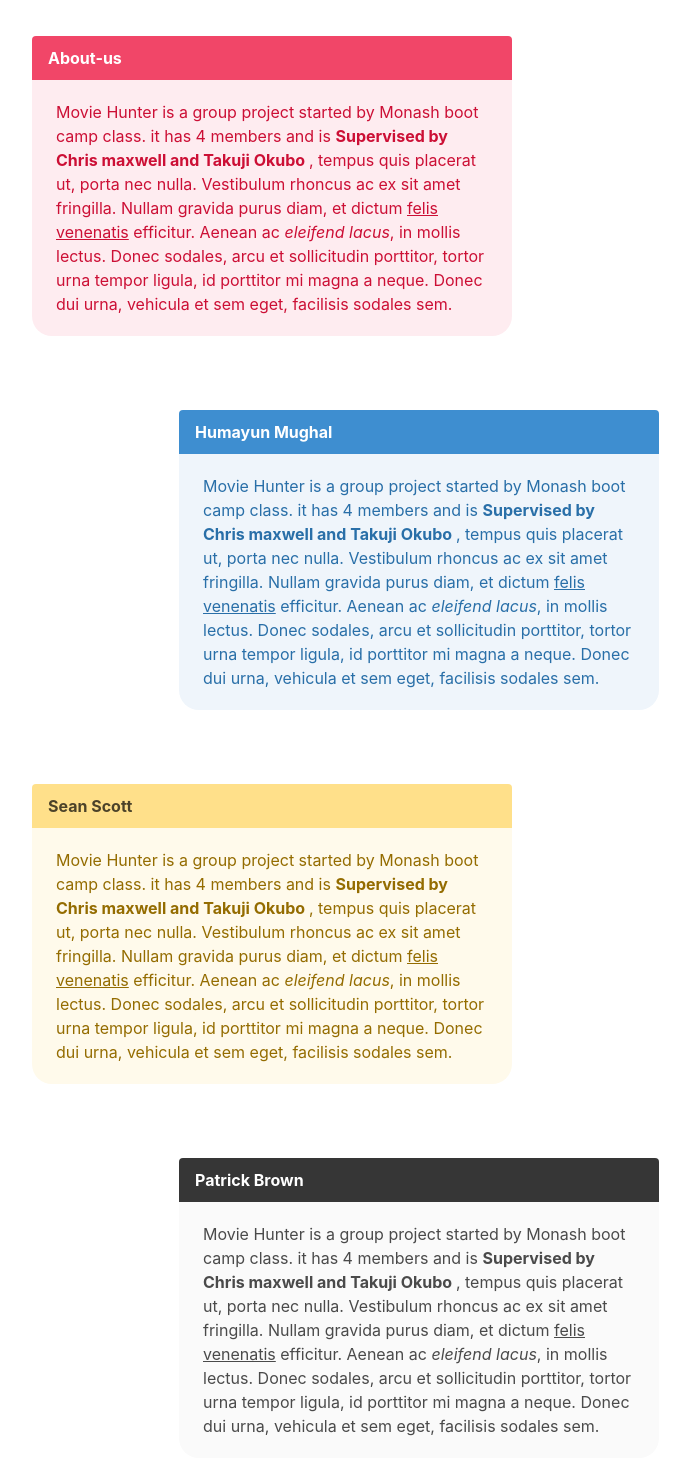
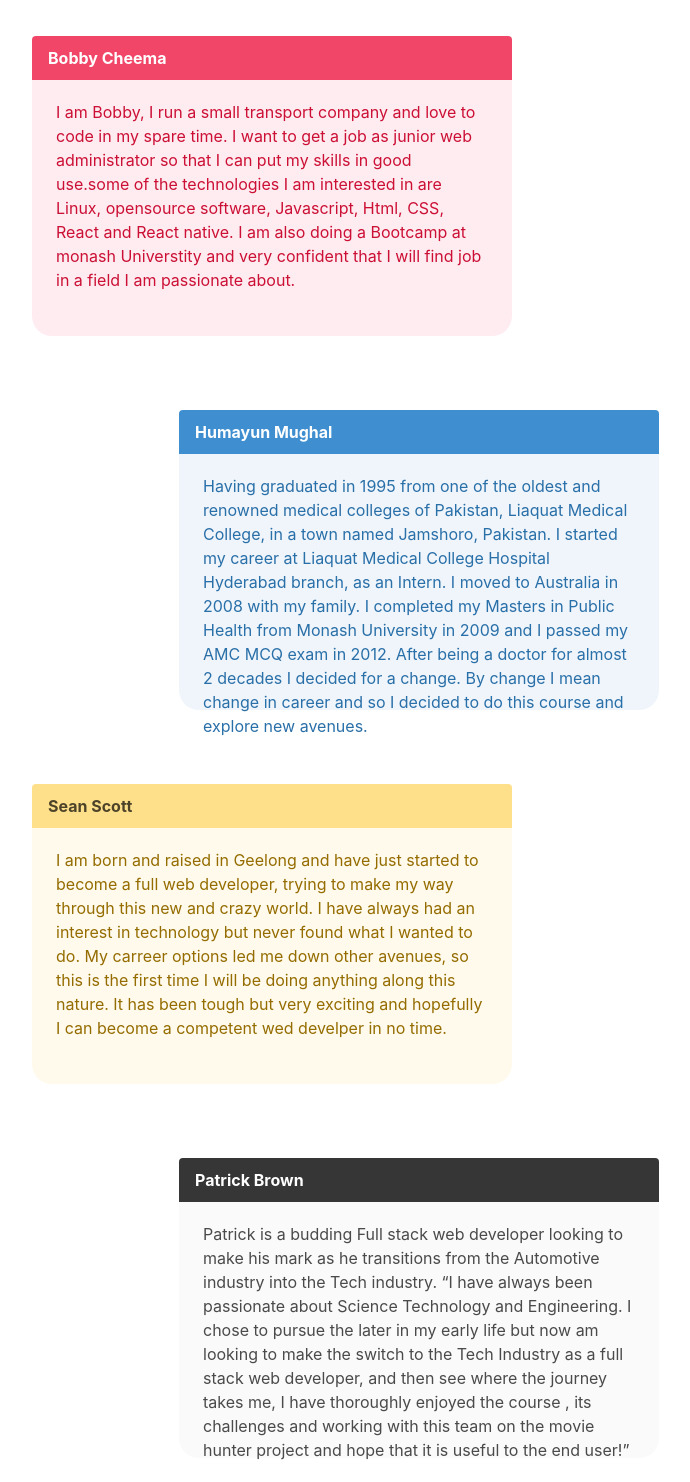
Before and after one commit to hmughal71/Movie-Hunter, a plain HTML site: page aboutus.html in a window 1280 px wide. Shown: the part 80-1562 px from the top of the page, without its empty margins (473-1163 px from the left). Drawn offline with nearby package versions, Linux system fonts and the light colour scheme.

Commit message:
changing about us info

```diff
--- a/aboutus.html
+++ b/aboutus.html
@@ -86,19 +86,14 @@
           <div class="column is-4 is-offset-1">
             <article class="message is-danger mymsg">
               <div class="message-header">
-                <p>About-us</p>
+                <p>Bobby Cheema</p>
               </div>
               <div class="message-body">
-                Movie Hunter is a group project started by Monash boot camp
-                class. it has 4 members and is
-                <strong>Supervised by Chris maxwell and Takuji Okubo </strong>,
-                tempus quis placerat ut, porta nec nulla. Vestibulum rhoncus ac
-                ex sit amet fringilla. Nullam gravida purus diam, et dictum
-                <a>felis venenatis</a> efficitur. Aenean ac
-                <em>eleifend lacus</em>, in mollis lectus. Donec sodales, arcu
-                et sollicitudin porttitor, tortor urna tempor ligula, id
-                porttitor mi magna a neque. Donec dui urna, vehicula et sem
-                eget, facilisis sodales sem.
+                I am Bobby, I run a small transport company and love to code in my spare time. I want to get a job
+                as junior web administrator so that I can put my skills in good use.some of the technologies I am
+                interested in are Linux, opensource software,  Javascript, Html, CSS, React and React native. I am
+                also doing a Bootcamp at monash Universtity and very confident that I will find  job in a field I
+                am passionate about.
               </div>
             </article>
           </div>
@@ -108,16 +103,13 @@
                 <p>Humayun Mughal</p>
               </div>
               <div class="message-body">
-                Movie Hunter is a group project started by Monash boot camp
-                class. it has 4 members and is
-                <strong>Supervised by Chris maxwell and Takuji Okubo </strong>,
-                tempus quis placerat ut, porta nec nulla. Vestibulum rhoncus ac
-                ex sit amet fringilla. Nullam gravida purus diam, et dictum
-                <a>felis venenatis</a> efficitur. Aenean ac
-                <em>eleifend lacus</em>, in mollis lectus. Donec sodales, arcu
-                et sollicitudin porttitor, tortor urna tempor ligula, id
-                porttitor mi magna a neque. Donec dui urna, vehicula et sem
-                eget, facilisis sodales sem.
+                Having graduated in 1995 from one of the oldest and renowned medical colleges of Pakistan, Liaquat
+                Medical College, in a town named Jamshoro, Pakistan. I started my career at Liaquat Medical College Hospital Hyderabad branch, as an
+                Intern.
+                I moved to Australia in 2008 with my family. I completed my Masters in Public Health from Monash
+                University in 2009 and I passed my AMC MCQ exam in 2012.
+                After being a doctor for almost 2 decades I decided for a change. By change I mean change in career
+                and so I decided to do this course and explore new avenues.
               </div>
             </article>
           </div>
@@ -127,16 +119,11 @@
                 <p>Sean Scott</p>
               </div>
               <div class="message-body">
-                Movie Hunter is a group project started by Monash boot camp
-                class. it has 4 members and is
-                <strong>Supervised by Chris maxwell and Takuji Okubo </strong>,
-                tempus quis placerat ut, porta nec nulla. Vestibulum rhoncus ac
-                ex sit amet fringilla. Nullam gravida purus diam, et dictum
-                <a>felis venenatis</a> efficitur. Aenean ac
-                <em>eleifend lacus</em>, in mollis lectus. Donec sodales, arcu
-                et sollicitudin porttitor, tortor urna tempor ligula, id
-                porttitor mi magna a neque. Donec dui urna, vehicula et sem
-                eget, facilisis sodales sem.
+                I am born and raised in Geelong and have just started to become a full web developer, trying to
+                make my way through this new and crazy world. I have always had an interest in technology but never
+                found what I wanted to do. My carreer options led me down other avenues, so this is the first time
+                I will be doing anything along this nature. It has been tough but very exciting and hopefully I can
+                become a competent wed develper in no time.
               </div>
             </article>
           </div>
@@ -146,16 +133,12 @@
                 <p>Patrick Brown</p>
               </div>
               <div class="message-body">
-                Movie Hunter is a group project started by Monash boot camp
-                class. it has 4 members and is
-                <strong>Supervised by Chris maxwell and Takuji Okubo </strong>,
-                tempus quis placerat ut, porta nec nulla. Vestibulum rhoncus ac
-                ex sit amet fringilla. Nullam gravida purus diam, et dictum
-                <a>felis venenatis</a> efficitur. Aenean ac
-                <em>eleifend lacus</em>, in mollis lectus. Donec sodales, arcu
-                et sollicitudin porttitor, tortor urna tempor ligula, id
-                porttitor mi magna a neque. Donec dui urna, vehicula et sem
-                eget, facilisis sodales sem.
+                Patrick is a budding Full stack web developer looking to make his mark as he transitions from the
+                Automotive industry into the Tech industry. “I have always been passionate about Science Technology
+                and Engineering. I chose to pursue the later in my early life but now am looking to make the
+                switch to the Tech Industry as a full stack web developer, and then see where the journey takes
+                me, I have thoroughly enjoyed the course , its challenges and working with this team on the movie
+                hunter project and hope that it is useful to the end user!”
               </div>
             </article>
           </div>
```
